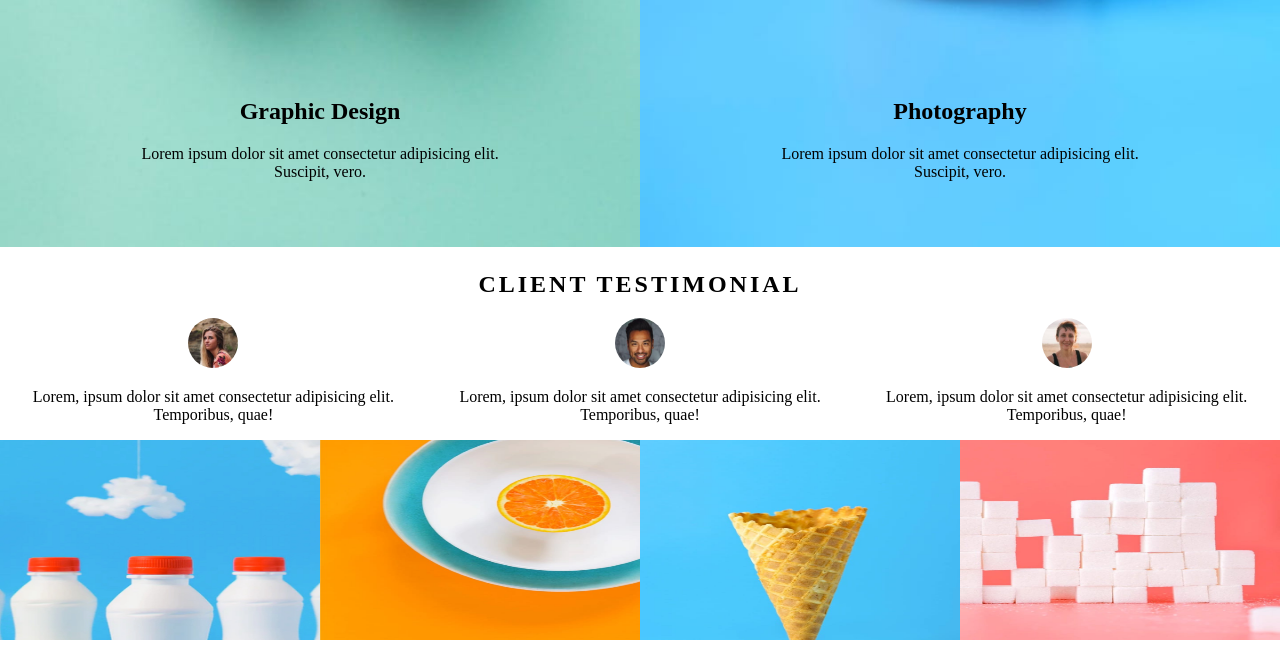
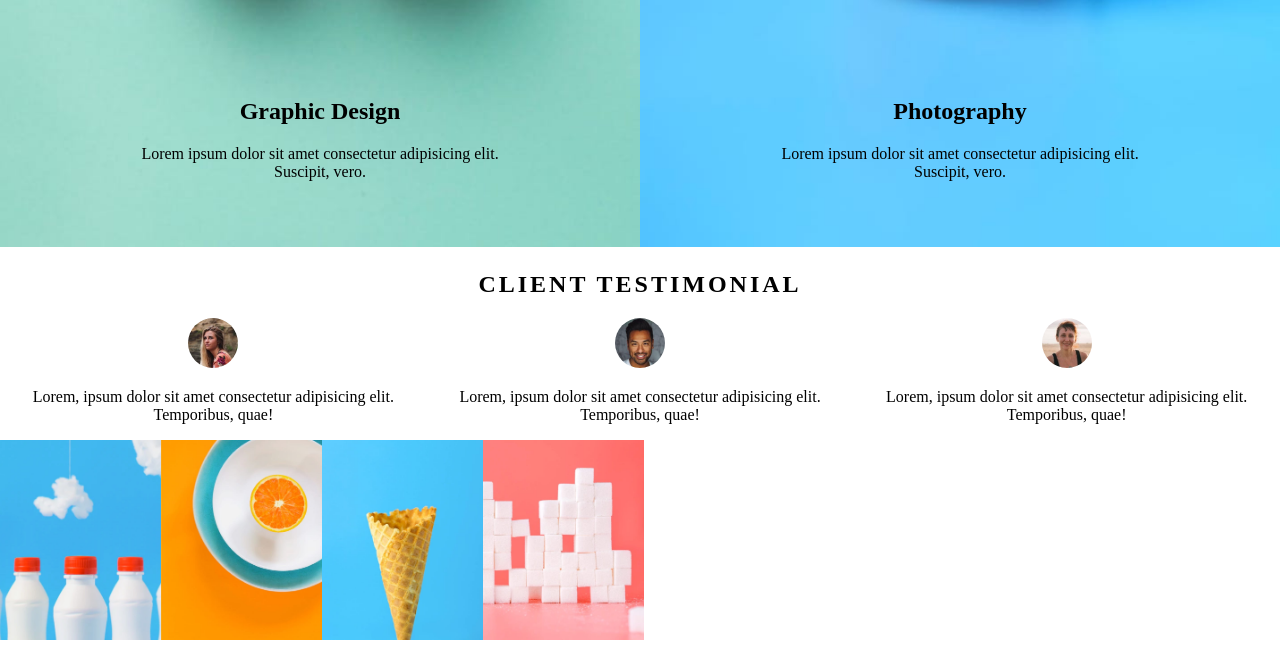
Before and after one commit to govindbisen/sunnyside, a plain HTML site: page index.html in a window 1280 px wide. Shown: the part 2025-2682 px from the top of the page. Drawn offline with Linux system fonts and the light colour scheme.

Commit message:
Update index.html

```diff
--- a/index.html
+++ b/index.html
@@ -100,10 +100,10 @@
     </div>
 
     <div class="fourImages">
-        <img src="desktop/image-gallery-milkbottles.jpg" alt="image-photography"  width = "100%">
-        <img src="desktop/image-gallery-orange.jpg" alt="image-photography"  width = "100%">
-        <img src="desktop/image-gallery-cone.jpg" alt="image-photography"  width = "100%">
-        <img src="desktop/image-gallery-sugarcubes.jpg" alt="image-photography" width = "100%">
+        <img src="desktop/image-gallery-milkbottles.jpg" alt="image-photography"  height = "100%">
+        <img src="desktop/image-gallery-orange.jpg" alt="image-photography"  height = "100%">
+        <img src="desktop/image-gallery-cone.jpg" alt="image-photography"  height = "100%">
+        <img src="desktop/image-gallery-sugarcubes.jpg" alt="image-photography" height = "100%">
     </div>
 
 <footer>
```
